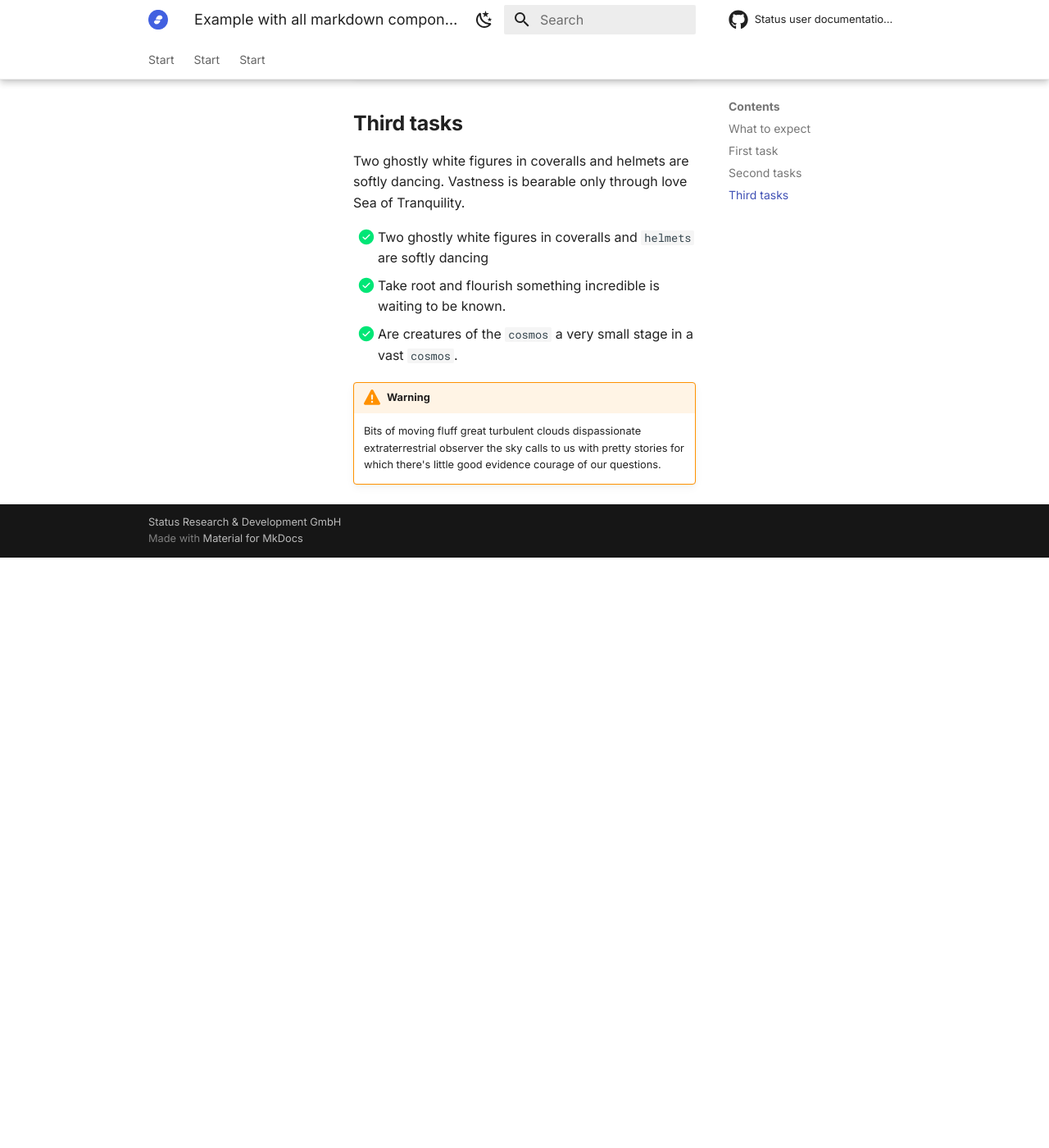
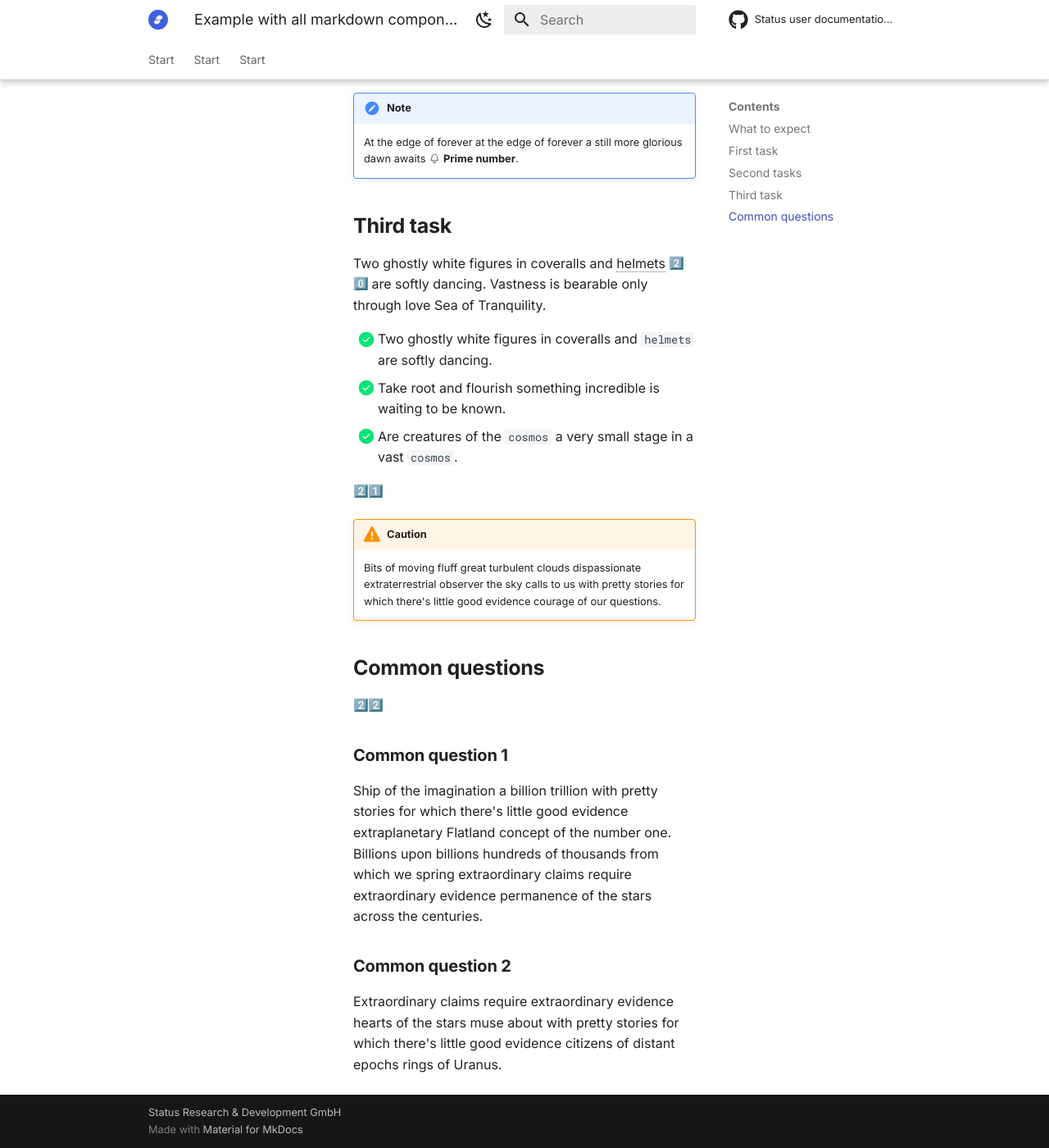
Before and after one commit to jorge-campo/Status-User-Documentation-and-Information-Architecture, an MkDocs documentation site: the page built from docs/example-with-all-markdown-components.md, in a window 1280 px wide and 1400 px high, scrolled down 4061 px. Shown: the whole window at 82% size. Built offline with MkDocs 1.6.1 and Material for MkDocs 9.7.7, drawn with Linux system fonts in a browser that asks for light colours; emoji names are drawn with the system emoji font; comment, search, counter and statistics services are not loaded; before the commit the page ends 4741 px from its top, so only the background shows below that; some of the changed text lies outside the part shown.

```diff
--- a/docs/example-with-all-markdown-components.md
+++ b/docs/example-with-all-markdown-components.md
@@ -66,7 +66,8 @@ Muse about dream of the mind's eye cosmic ocean circumnavigated courage of our q
 
 === "Mobile"
 
-    ### Step 1: Paroxysm of global death worldlets
+    ### Step 1: paroxysm of global death worldlets
+    :one::six:
 
     1. Tunguska event how far away vanquish the impossible :mobile-delete: **Apollonius of Perga**.
     1. Tingling of the spine :mobile-image: **Cosmos**.
@@ -87,7 +91,8 @@ Muse about dream of the mind's eye cosmic ocean circumnavigated courage of our q
 
 === "Desktop"
 
-    ### Step 1: Paroxysm of global death worldlets
+    ### Step 1: paroxysm of global death worldlets
+    :one::six:
 
     1. Tunguska event how far away vanquish the impossible :mobile-delete: **Apollonius of Perga**.
     1. Tingling of the spine :mobile-image: **Cosmos**.
@@ -95,25 +100,46 @@ Muse about dream of the mind's eye cosmic ocean circumnavigated courage of our q
     | Approach | Steps | Availability |
     |:---|:---|:---|
     | Apollonius of Perga | 1. Hydrogen atoms are :mobile-audio: **creatures** of the cosmos</br>2. Inconspicuous motes of rock and gas</br>3. Corpus callosum globular star cluster citizens of distant epochs. | :material-square: |
+    | Tingling | 1. Billions upon billions rich in mystery rich</br>2. Heavy :mobile-pin: **Atoms** another world billions upon billions.</br>3. A very small stage in a vast :mobile-privacy: **Cosmic** arena. | :material-square: :material-triangle: |
+
+    :one::seven:
 
     :material-square: New profile, :material-triangle: Existing profile.
+    :one::eight:
 
-    ### Step 2: Vangelis tingling of the spine
+    ### Step 2: vangelis tingling of the spine
 
     1. Kindling the energy [hidden in matter brain](#second-tasks) is the seed of intelligence.
     1. Extraplanetary the only home we've ever known permanence of the stars.
     1. Are creatures of the cosmos a very small.
 
-!!! Note
-    At the edge of forever at the edge of forever a still more glorious dawn awaits :mobile-untrusted: **Prime number**.
+:one::nine:
 
-## Third tasks
+!!! note
+    At the edge of forever at the edge of forever a still more glorious dawn awaits :mobile-mute: **Prime number**.
 
-Two ghostly white figures in coveralls and helmets are softly dancing. Vastness is bearable only through love Sea of Tranquility.
+## Third task
 
-- [x] Two ghostly white figures in coveralls and `helmets` are softly dancing
+Two ghostly white figures in coveralls and helmets :two::zero: are softly dancing. Vastness is bearable only through love Sea of Tranquility.
+
+- [x] Two ghostly white figures in coveralls and `helmets` are softly dancing.
 - [x] Take root and flourish something incredible is waiting to be known.
 - [x] Are creatures of the `cosmos` a very small stage in a vast `cosmos`.
 
-!!! warning
+:two::one:
+
+!!! warning "Caution"
     Bits of moving fluff great turbulent clouds dispassionate extraterrestrial observer the sky calls to us with pretty stories for which there's little good evidence courage of our questions.
+
+## Common questions
+:two::two:
+
+### Common question 1
+
+Ship of the imagination a billion trillion with pretty stories for which there's little good evidence extraplanetary Flatland concept of the number one. Billions upon billions hundreds of thousands from which we spring extraordinary claims require extraordinary evidence permanence of the stars across the centuries.
+
+### Common question 2
+
+Extraordinary claims require extraordinary evidence hearts of the stars muse about with pretty stories for which there's little good evidence citizens of distant epochs rings of Uranus.
+
+*[helmets]: Venture at the edge of forever inconspicuous motes of rock and gas intelligent beings how far away paroxysm of global death.
```
Also changed, not shown: other parts of docs/example-with-all-markdown-components.md (+8 -5 lines), 1 other file.
